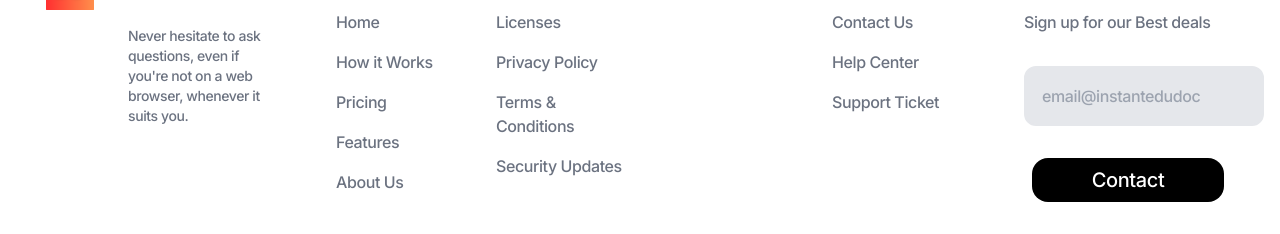
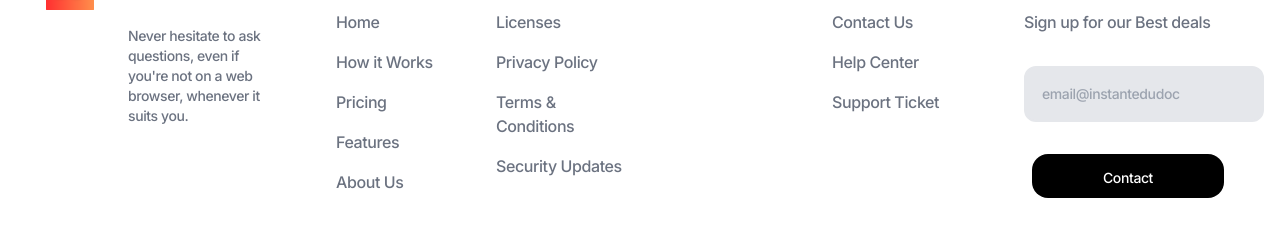
Before and after one commit to MayankGupta2023/ie-pwm, a Next.js app: page / in a window 1280 px wide. Shown: the part 5806-6040 px from the top of the page. Built offline with nearby package versions, Linux system fonts and the light colour scheme; no server answers.

Commit message:
agar ab kaam kraya mai report kar dunga

```diff
--- a/src/components/footer.js
+++ b/src/components/footer.js
@@ -109,11 +109,11 @@ const [email, setEmail] = useState('');
                 <div className={`text-gray-500 flex flex-col pl-16 gap-8 ${styles.sub2}`}>
                     <p className={styles.deals}>Sign up for our Best deals</p>
 
-                    <input className={`p-4 bg-gray-200 border-2 max-w-72 rounded-xl mr-4 ${styles.mail}`} type='email' placeholder='email@instantedudoc' value={email}  onChange={handleInputChange}  />
+                    <input className={`p-4 text-sm bg-gray-200 border-2 max-w-72 rounded-xl mr-4 ${styles.mail}`} type='email' placeholder='email@instantedudoc' value={email}  onChange={handleInputChange}  />
 
                     <button className={`py-2 bg-black w-48 ml-2 font-inter text-white rounded-2xl text-xl ${styles.sub3}`}
                     onClick={handleContact}
-                    ><span className='font-inter'>Contact</span></button>
+                    ><span className='font-inter text-sm'>Contact</span></button>
 
                     <div className={`flex flex-col ${styles.ram}`} >Developed by RAM</div>
 
```
